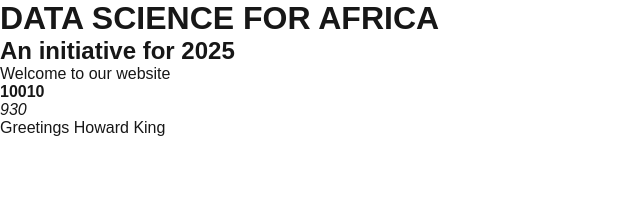
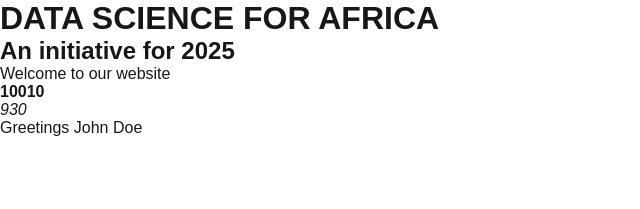
Before and after one commit to Lusingalisa/lisa-data-blog, a Next.js app: page / in a window 1280 px wide. Shown: the top 209 px of the page, without its empty margins (0-640 px from the left). Built offline with nearby package versions, Linux system fonts and the light colour scheme.

Commit message:
change of name

```diff
--- a/src/app/page.js
+++ b/src/app/page.js
@@ -4,7 +4,7 @@ export default function Home(){
   let second_number=7;
   let sum = first_number+second_number
 
-  let username="Howard King"
+  let username="John Doe"
   return(
   <div>
     <h1>DATA SCIENCE FOR AFRICA</h1>
```
